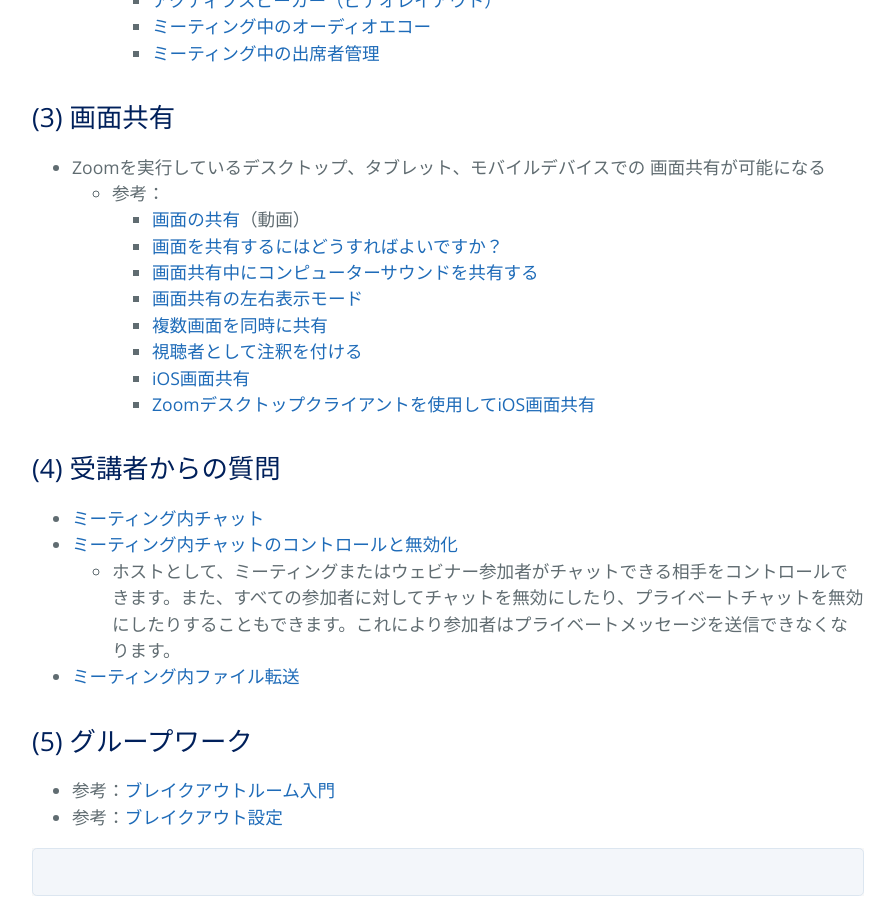
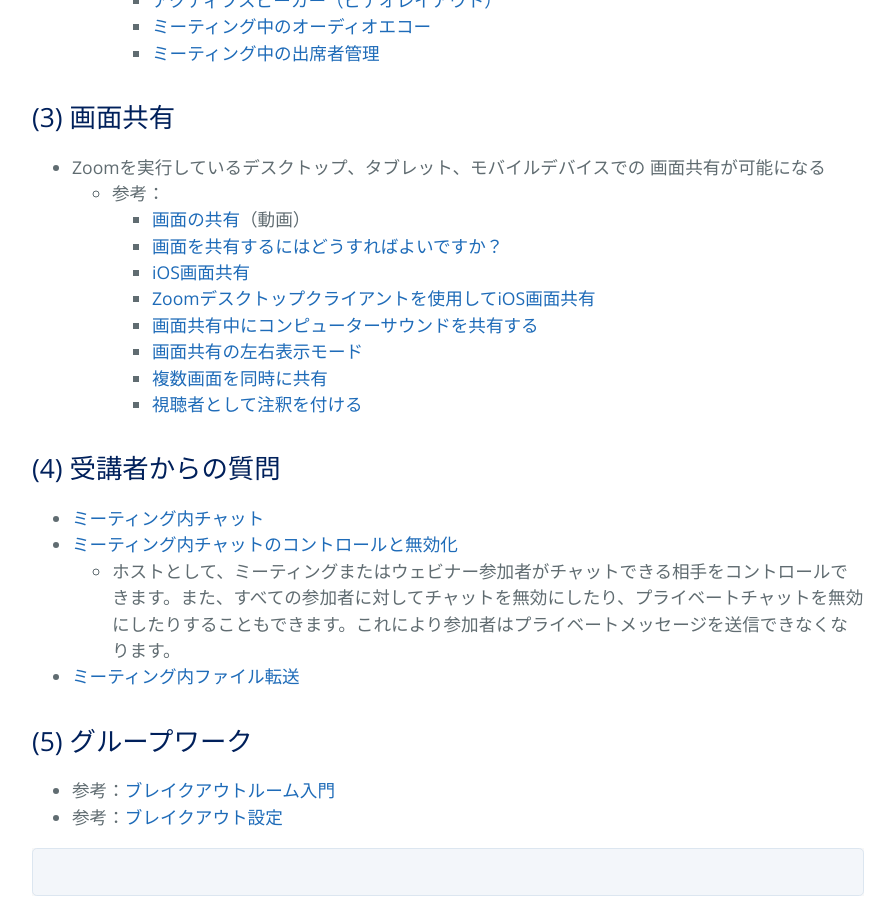
Before and after one commit to kyoto-u/online-edu, a Jekyll site: the page built from b_zoom_own.md, in a window 1280 px wide and 900 px high, scrolled down 2072 px. Shown: the whole window, without its empty margins (192-1087 px from the left). Built offline with Jekyll 4.4.1, drawn with Linux system fonts in a browser that asks for light colours.

```diff
--- a/b_zoom_own.md
+++ b/b_zoom_own.md
@@ -76,12 +76,13 @@ title: {{ site.name }}
     - 参考：
       - [画面の共有](https://www.youtube.com/watch?v=Y8lC6txDoEs&list=PLKpRxBfeD1kHaJpuWa-DKjWykMedlLZ0x&index=4&t=0s)（動画）
       - [画面を共有するにはどうすればよいですか？](https://support.zoom.us/hc/ja/articles/201362153-%E7%94%BB%E9%9D%A2%E3%82%92%E5%85%B1%E6%9C%89%E3%81%99%E3%82%8B%E3%81%AB%E3%81%AF%E3%81%A9%E3%81%86%E3%81%99%E3%82%8C%E3%81%B0%E3%82%88%E3%81%84%E3%81%A7%E3%81%99%E3%81%8B-)
-      - [画面共有中にコンピューターサウンドを共有する](https://support.zoom.us/hc/ja/articles/201362643-%E7%94%BB%E9%9D%A2%E5%85%B1%E6%9C%89%E4%B8%AD%E3%81%AB%E3%82%B3%E3%83%B3%E3%83%94%E3%83%A5%E3%83%BC%E3%82%BF%E3%83%BC%E3%82%B5%E3%82%A6%E3%83%B3%E3%83%89%E3%82%92%E5%85%B1%E6%9C%89%E3%81%99%E3%82%8B)
+       - [iOS画面共有](https://support.zoom.us/hc/ja/articles/115005890803-iOS%E7%94%BB%E9%9D%A2%E5%85%B1%E6%9C%89)
+       - [Zoomデスクトップクライアントを使用してiOS画面共有](https://support.zoom.us/hc/ja/articles/201379235-Zoom%E3%83%87%E3%82%B9%E3%82%AF%E3%83%88%E3%83%83%E3%83%97%E3%82%AF%E3%83%A9%E3%82%A4%E3%82%A2%E3%83%B3%E3%83%88%E3%82%92%E4%BD%BF%E7%94%A8%E3%81%97%E3%81%A6iOS%E7%94%BB%E9%9D%A2%E5%85%B1%E6%9C%89)
+       - [画面共有中にコンピューターサウンドを共有する](https://support.zoom.us/hc/ja/articles/201362643-%E7%94%BB%E9%9D%A2%E5%85%B1%E6%9C%89%E4%B8%AD%E3%81%AB%E3%82%B3%E3%83%B3%E3%83%94%E3%83%A5%E3%83%BC%E3%82%BF%E3%83%BC%E3%82%B5%E3%82%A6%E3%83%B3%E3%83%89%E3%82%92%E5%85%B1%E6%9C%89%E3%81%99%E3%82%8B)
       - [画面共有の左右表示モード](https://support.zoom.us/hc/ja/articles/115004802843-%E7%94%BB%E9%9D%A2%E5%85%B1%E6%9C%89%E3%81%AE%E5%B7%A6%E5%8F%B3%E8%A1%A8%E7%A4%BA%E3%83%A2%E3%83%BC%E3%83%89)
        - [複数画面を同時に共有](https://support.zoom.us/hc/ja/articles/115000424286-%E8%A4%87%E6%95%B0%E7%94%BB%E9%9D%A2%E3%82%92%E5%90%8C%E6%99%82%E3%81%AB%E5%85%B1%E6%9C%89)
        - [視聴者として注釈を付ける](https://support.zoom.us/hc/ja/articles/115005706806-%E8%A6%96%E8%81%B4%E8%80%85%E3%81%A8%E3%81%97%E3%81%A6%E6%B3%A8%E9%87%88%E3%82%92%E4%BB%98%E3%81%91%E3%82%8B)
-       - [iOS画面共有](https://support.zoom.us/hc/ja/articles/115005890803-iOS%E7%94%BB%E9%9D%A2%E5%85%B1%E6%9C%89)
-       - [Zoomデスクトップクライアントを使用してiOS画面共有](https://support.zoom.us/hc/ja/articles/201379235-Zoom%E3%83%87%E3%82%B9%E3%82%AF%E3%83%88%E3%83%83%E3%83%97%E3%82%AF%E3%83%A9%E3%82%A4%E3%82%A2%E3%83%B3%E3%83%88%E3%82%92%E4%BD%BF%E7%94%A8%E3%81%97%E3%81%A6iOS%E7%94%BB%E9%9D%A2%E5%85%B1%E6%9C%89)
+
 
 
 ## (4) 受講者からの質問
```
